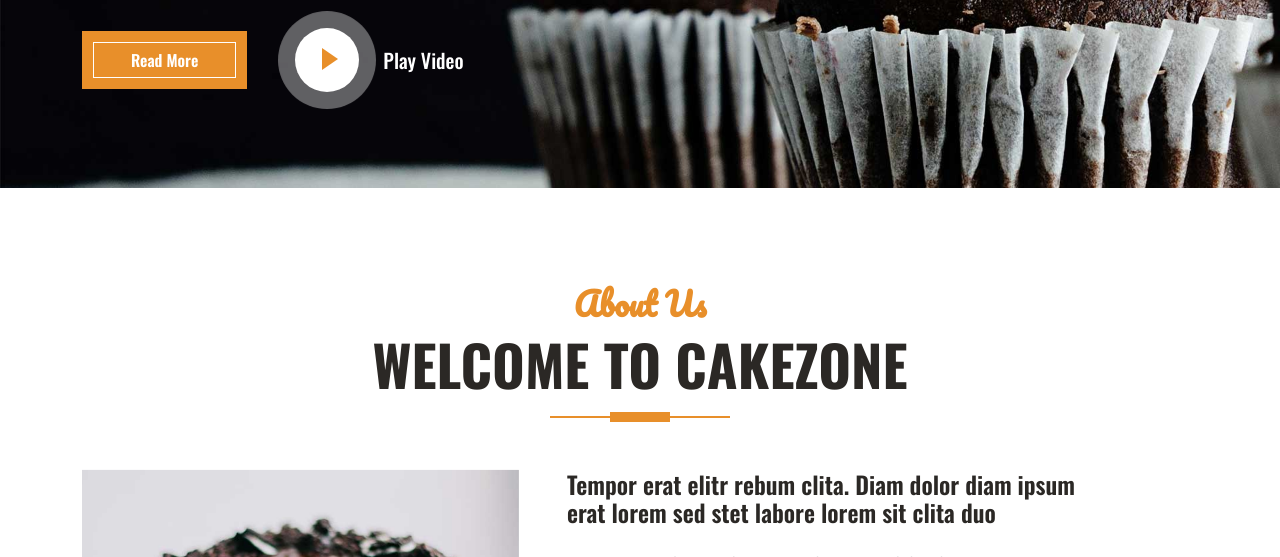
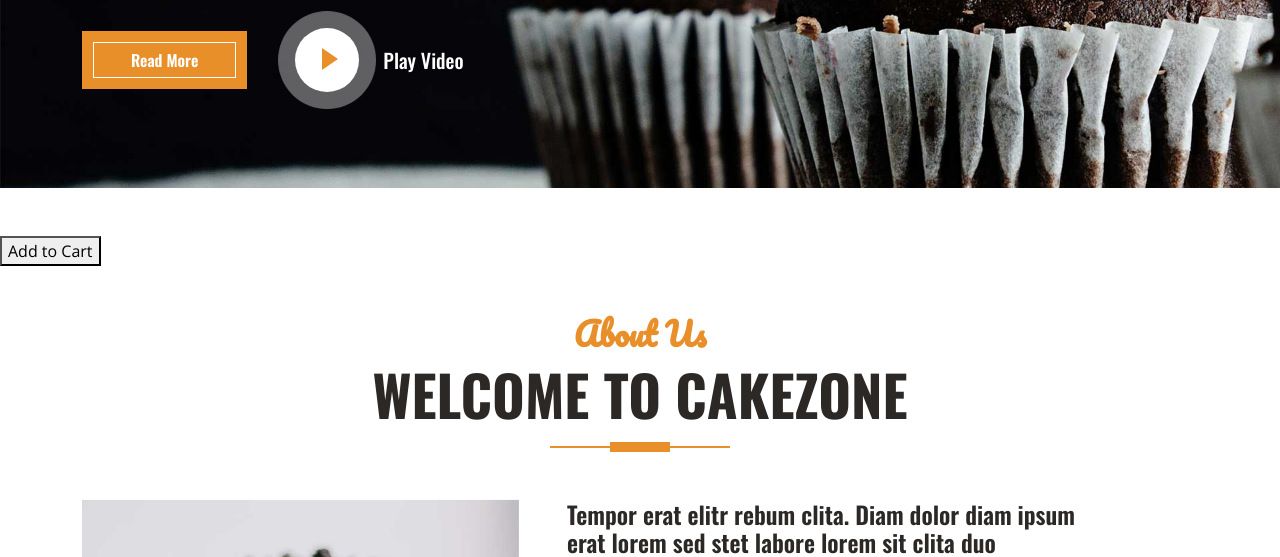
Before and after one commit to MeissamOaziz/simonprojet, a plain HTML site: page index.html in a window 1280 px wide. Shown: the part 543-1100 px from the top of the page. Drawn offline with nearby package versions, Linux system fonts and the light colour scheme; a script that the page names is missing.

Commit message:
Update index.html

```diff
--- a/index.html
+++ b/index.html
@@ -113,6 +113,8 @@
         </div>
     </div>
     <!-- Hero End -->
+
+    <button class="add-to-cart" data-name="Birthday Cake" data-price="99.00">Add to Cart</button>
 
 
     <!-- Video Modal Start -->
```
